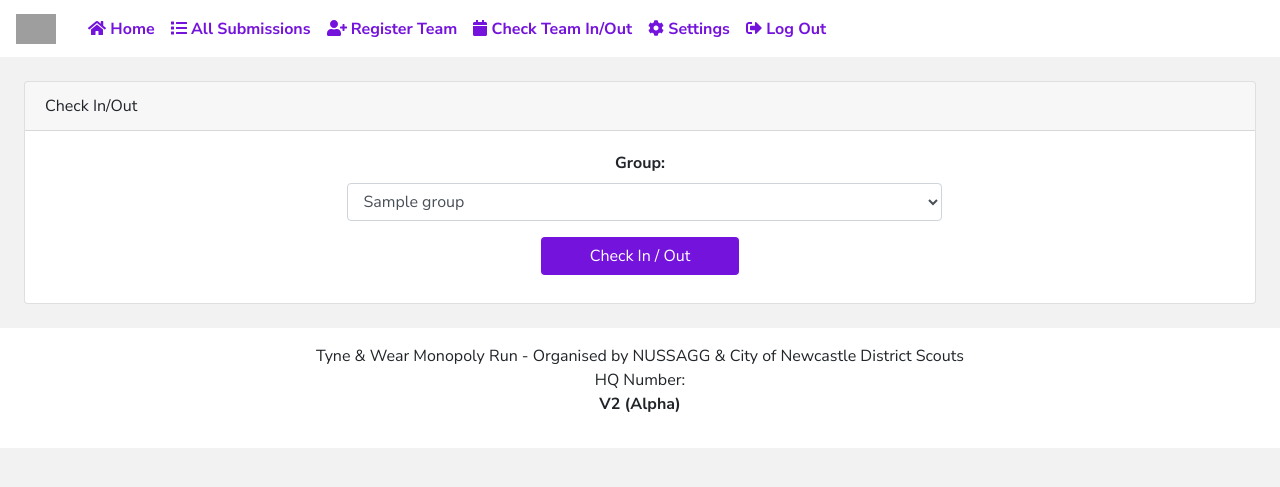
After one commit to JWB-Git/monopoly-run, a PHP site: page /admin/check-in-out.php in a window 1280 px wide. The commit adds this page. Shown: the top 487 px of the page. Run offline with PHP 8.4, Linux system fonts and the light colour scheme; the visitor is signed in with stand-in values (Sample User, id 1); tables that the repository leaves empty hold one stand-in row (values such as "Sample post"); some libraries are stand-ins or nearby versions; grey boxes are pictures that could not be loaded.

Commit message:
Updated how system deducts points for being late back

```diff
--- /dev/null
+++ b/admin/check-in-out.php
@@ -0,0 +1,72 @@
+<?php
+//Check if user is logged on and confirmed user
+require_once "validuser.php";
+
+//Required API Files;
+require_once "../api/group-data.php";
+?>
+
+<!DOCTYPE html>
+<html lang="en">
+
+<head>
+    <meta charset="utf-8">
+    <meta name="viewport" content="width=device-width, initial-scale=1, shrink-to-fit=no">
+    <meta name="description" content="Monopoly Run - Check In/Out">
+    <meta name="author" content="Jack Burgess">
+    <meta name="version" content="v1">
+    <link rel="icon" href="../img/fleur_favicon.png">
+    <title>Check In/Out</title>
+
+    <!-- Bootstrap core CSS -->
+    <link rel="stylesheet" href="https://stackpath.bootstrapcdn.com/bootstrap/4.3.1/css/bootstrap.min.css" integrity="sha384-ggOyR0iXCbMQv3Xipma34MD+dH/1fQ784/j6cY/iJTQUOhcWr7x9JvoRxT2MZw1T" crossorigin="anonymous">
+
+    <!-- Place your stylesheet here-->
+    <link rel="stylesheet" href="../css/main.css" type="text/css">
+    <script src="https://cdnjs.cloudflare.com/ajax/libs/font-awesome/5.9.0/js/all.min.js" integrity="sha256-xzrHBImM2jn9oDLORlHS1/0ekn1VyypEkV1ALvUx8lU=" crossorigin="anonymous"></script>
+</head>
+
+<body>
+    <?php include_once "navbar.php" ?>
+
+    <div class="fluid-container m-4">
+        <div class="row mb-3">
+            <div class="col">
+                <div class="card">
+                    <div class="card-header">
+                        Check In/Out
+                    </div>
+                    <div class="card-body">
+                        <form action="update-check-in-out.php" method="post" class="text-center">
+                            <label for="group">Group:</label><br />
+                            <div class="form-group mx-auto">
+                                <select class="form-control d-inline w-50 ml-2" name="group">
+                                    <?php
+                                    foreach(getAllGroups() as $group){
+                                    ?>
+                                        <option value="<?php echo $group['group_name']; ?>"><?php echo $group['group_name']; ?></option>
+                                    <?php
+                                    }
+                                    ?>
+                                </select>
+                            </div>
+                            <input name="submit" type="submit" class="btn background-purple px-5 mb-2" value="Check In / Out">
+                        </form>
+                    </div>
+                </div>
+            </div>
+        </div>
+    </div>
+
+    <footer class="bg-white p-3 mt-4 text-center">
+        <?php include "../footertext.php" ?>
+    </footer>
+
+    <!-- Bootstrap core JavaScript
+    ================================================== -->
+    <!-- Placed at the end of the document so the pages load faster -->
+    <script src="https://code.jquery.com/jquery-3.3.1.slim.min.js" integrity="sha384-q8i/X+965DzO0rT7abK41JStQIAqVgRVzpbzo5smXKp4YfRvH+8abtTE1Pi6jizo" crossorigin="anonymous"></script>
+    <script src="https://cdnjs.cloudflare.com/ajax/libs/popper.js/1.14.7/umd/popper.min.js" integrity="sha384-UO2eT0CpHqdSJQ6hJty5KVphtPhzWj9WO1clHTMGa3JDZwrnQq4sF86dIHNDz0W1" crossorigin="anonymous"></script>
+    <script src="https://stackpath.bootstrapcdn.com/bootstrap/4.3.1/js/bootstrap.min.js" integrity="sha384-JjSmVgyd0p3pXB1rRibZUAYoIIy6OrQ6VrjIEaFf/nJGzIxFDsf4x0xIM+B07jRM" crossorigin="anonymous"></script>
+</body>
+</html>
--- a/admin/navbar.php
+++ b/admin/navbar.php
@@ -46,6 +46,9 @@ require_once "../api/user-data.php";
 			<li class="nav-item">
 				<a class="nav-link" href="register-group.php"><i class="fas fa-user-plus"></i>&nbsp;Register Team</a>
 	  		</li>
+            <li class="nav-item">
+                <a class="nav-link" href="check-in-out.php"><i class="fas fa-calendar"></i>&nbsp;Check Team In/Out</a>
+            </li>
 
 			<?php
 			if(isAdmin($_SESSION['username'])){
--- a/api/group-data.php
+++ b/api/group-data.php
@@ -26,7 +26,23 @@ function getAllGroups(){
 }
 
 function getGroup($id){
-	$query = "SELECT group_name, points_deduct FROM groups WHERE id='".$id."'";
+	$query = "SELECT group_name FROM groups WHERE id='".$id."'";
+
+	//Execute Query
+	global $link;
+	$result = mysqli_query($link, $query);
+
+	//Check for 1 result
+	if(mysqli_num_rows($result) == 1){
+		while($row = mysqli_fetch_array($result)){
+			//Return Group
+			return $row;
+		}
+	}
+}
+
+function checkInOut($group){
+	$query = "SELECT check_in, check_out FROM groups WHERE group_name='".$group."'";
 
 	//Execute Query
 	global $link;
@@ -45,7 +61,9 @@ function getGroupPoints($id){
 	//Get Group Info
 	$group = getGroup($id);
 
-	$points = -$group['points_deduct'];
+	$points_deduct = getPointsDeduct($group['group_name']);
+
+	$points = -$points_deduct; //Start counting points on amount of points deducted
 
 
 	//Required to count amount of each set a group has gone to.
@@ -94,6 +112,26 @@ function getGroupPoints($id){
 	return $points;
 }
 
+function getPointsDeduct($group){
+	/** Important Constants **/
+	$TIMESTAMP_DIVISOR = 60; //Divide timestamp by 60 to get minutes
+	$GAME_LENGTH = 360; //Number of minutes teams have in the game
+	$POINTS_MINUTE = 10; //Number of points lost for every minute the teams are late back
+
+	$check_in_out = checkInOut($group);
+
+	if($check_in_out['check_out'] == "0000-00-00 00:00:00"){
+		return 0;
+	}
+	else{
+		$total_time = intval((strtotime($check_in_out['check_out']) - strtotime($check_in_out['check_in'])) / $TIMESTAMP_DIVISOR);
+
+		$mins_late = ($total_time - $GAME_LENGTH > 0) ? $total_time - $GAME_LENGTH : 0; //Checks if team is actually late. If not, set late to 0 so that no points are added or deducted.
+
+		return $mins_late * $POINTS_MINUTE;
+	}
+}
+
 function getSetBonusPoints($set_count){
 	$bonus_points = 0;
 
```
Also changed, not shown: admin/deduct-points.php (deleted, +0 -30 lines), admin/update-check-in-out.php (added, +43 -0 lines), admin/view-group.php (+0 -22 lines).
